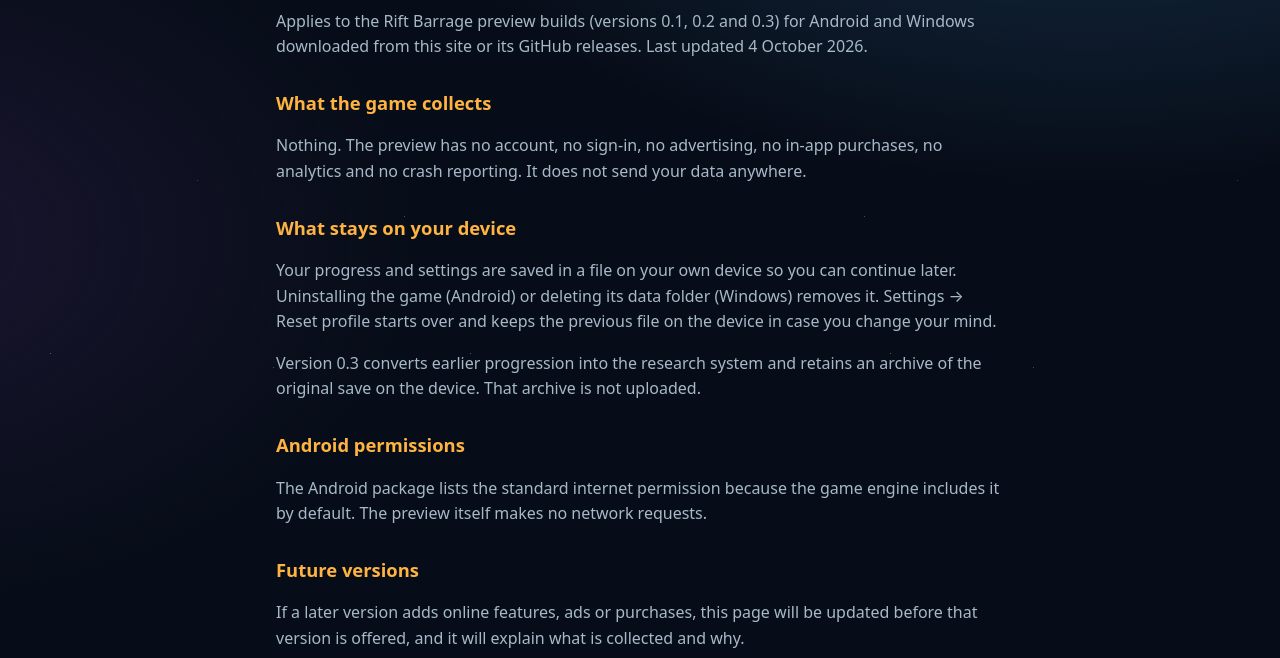
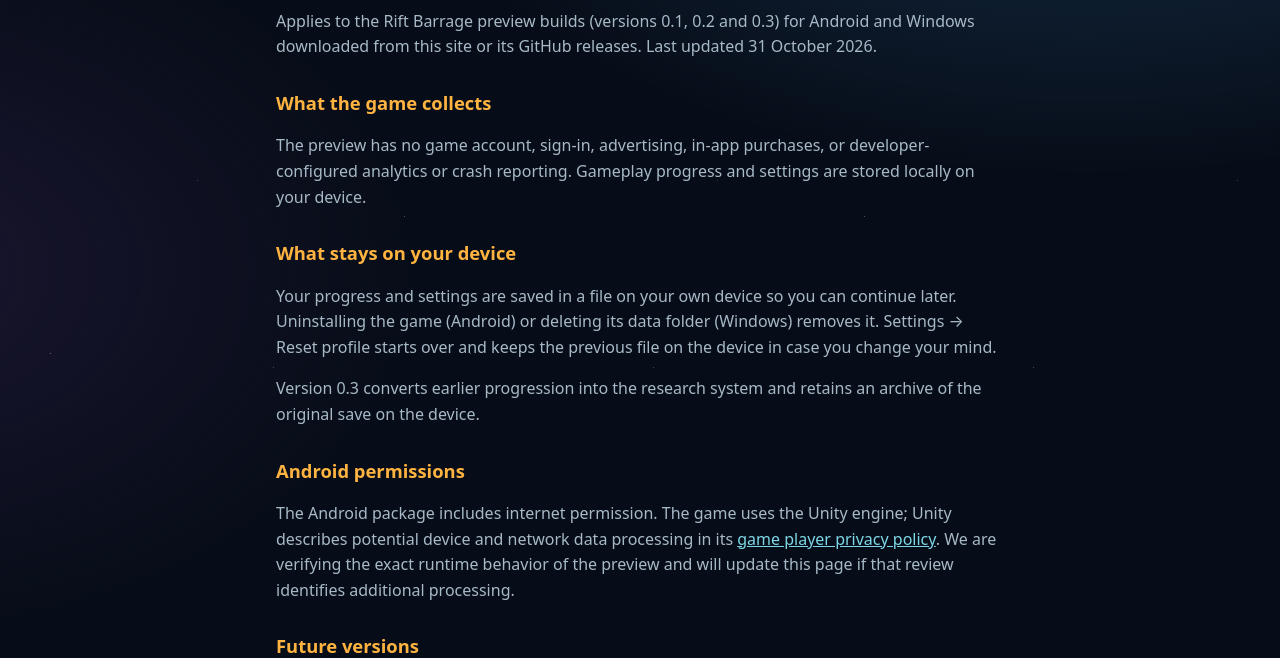
Before and after one commit to cristiangirlea/rift-barrage, a plain HTML site: page site/privacy/index.html in a window 1280 px wide. Shown: the part 142-800 px from the top of the page. Drawn offline with Linux system fonts and the light colour scheme.

Commit message:
Clarify preview progress and privacy

```diff
--- a/site/privacy/index.html
+++ b/site/privacy/index.html
@@ -6,23 +6,24 @@
   <title>Rift Barrage Privacy</title>
   <meta name="description" content="Privacy information for the Rift Barrage preview builds.">
   <meta name="theme-color" content="#08101c">
+  <link rel="icon" type="image/png" sizes="32x32" href="../favicon-32.png">
   <link rel="stylesheet" href="../style.css">
 </head>
 <body>
   <main class="doc">
     <p class="kicker"><a href="../">← Rift Barrage</a></p>
     <h1>Privacy</h1>
-    <p>Applies to the Rift Barrage preview builds (versions 0.1, 0.2 and 0.3) for Android and Windows downloaded from this site or its GitHub releases. Last updated 4 October 2026.</p>
+    <p>Applies to the Rift Barrage preview builds (versions 0.1, 0.2 and 0.3) for Android and Windows downloaded from this site or its GitHub releases. Last updated 31 October 2026.</p>
 
     <h2>What the game collects</h2>
-    <p>Nothing. The preview has no account, no sign-in, no advertising, no in-app purchases, no analytics and no crash reporting. It does not send your data anywhere.</p>
+    <p>The preview has no game account, sign-in, advertising, in-app purchases, or developer-configured analytics or crash reporting. Gameplay progress and settings are stored locally on your device.</p>
 
     <h2>What stays on your device</h2>
     <p>Your progress and settings are saved in a file on your own device so you can continue later. Uninstalling the game (Android) or deleting its data folder (Windows) removes it. Settings → Reset profile starts over and keeps the previous file on the device in case you change your mind.</p>
-    <p>Version 0.3 converts earlier progression into the research system and retains an archive of the original save on the device. That archive is not uploaded.</p>
+    <p>Version 0.3 converts earlier progression into the research system and retains an archive of the original save on the device.</p>
 
     <h2>Android permissions</h2>
-    <p>The Android package lists the standard internet permission because the game engine includes it by default. The preview itself makes no network requests.</p>
+    <p>The Android package includes internet permission. The game uses the Unity engine; Unity describes potential device and network data processing in its <a href="https://unity.com/legal/game-player-and-app-user-privacy-policy">game player privacy policy</a>. We are verifying the exact runtime behavior of the preview and will update this page if that review identifies additional processing.</p>
 
     <h2>Future versions</h2>
     <p>If a later version adds online features, ads or purchases, this page will be updated before that version is offered, and it will explain what is collected and why.</p>
```
Also changed, not shown: site/index.html (+6 -6 lines).
